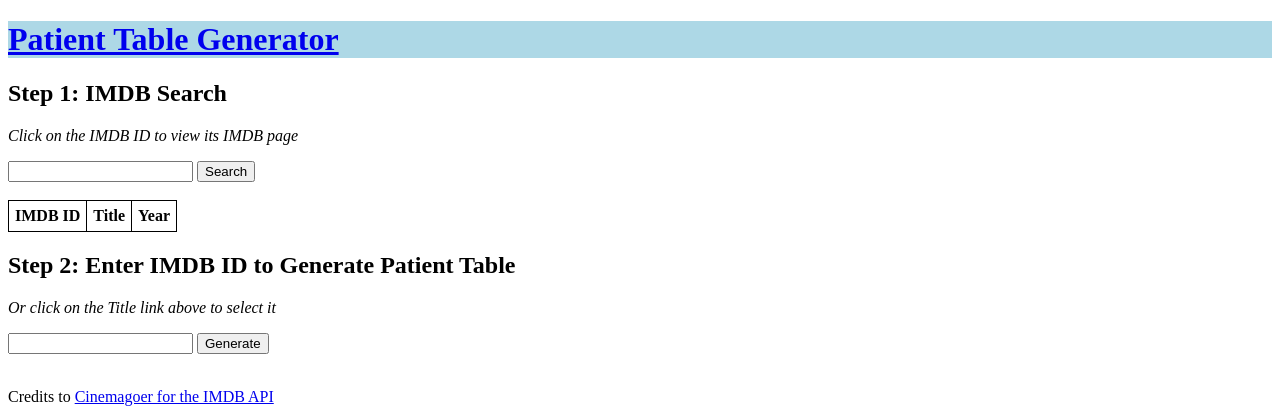
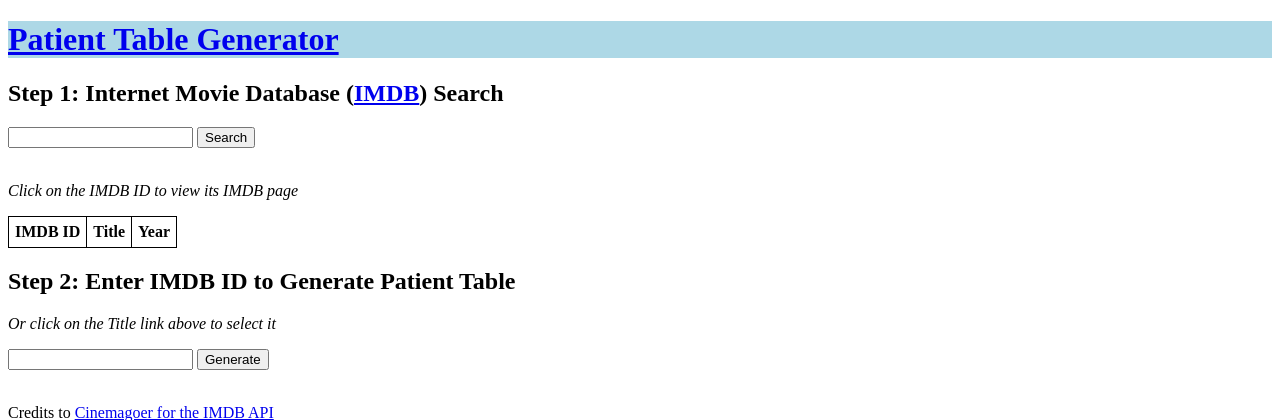
Before and after one commit to edmondchiu92/patient-table-generator, a Flask app: page / in a window 1280 px wide. Shown: the top 420 px of the page. Run offline with Flask 2, Linux system fonts and the light colour scheme; lists and menus that the app fills with data are empty.

Commit message:
update IMDB links, spell it out and move instructions for clicking to IMDB page

```diff
--- a/templates/home.html
+++ b/templates/home.html
@@ -5,13 +5,13 @@
         <h1><a href="/reset">{{title}}</h1></a>
     </div>
 <div class="app">
-    <h2>Step 1: IMDB Search </h2>
-    <p><i>Click on the IMDB ID to view its IMDB page</i></p>
+    <h2>Step 1: Internet Movie Database (<a href="https://www.imdb.com/" target="_blank">IMDB</a>) Search </h2>
     <form action="" method="get">
         <input type="text" name="keywords">
         <input type="submit" value="Search">
     </form>
     <br>
+    <p><i>Click on the IMDB ID to view its IMDB page</i></p>
     <table class="results">
         <tr>
             <th>IMDB ID</th>
```
